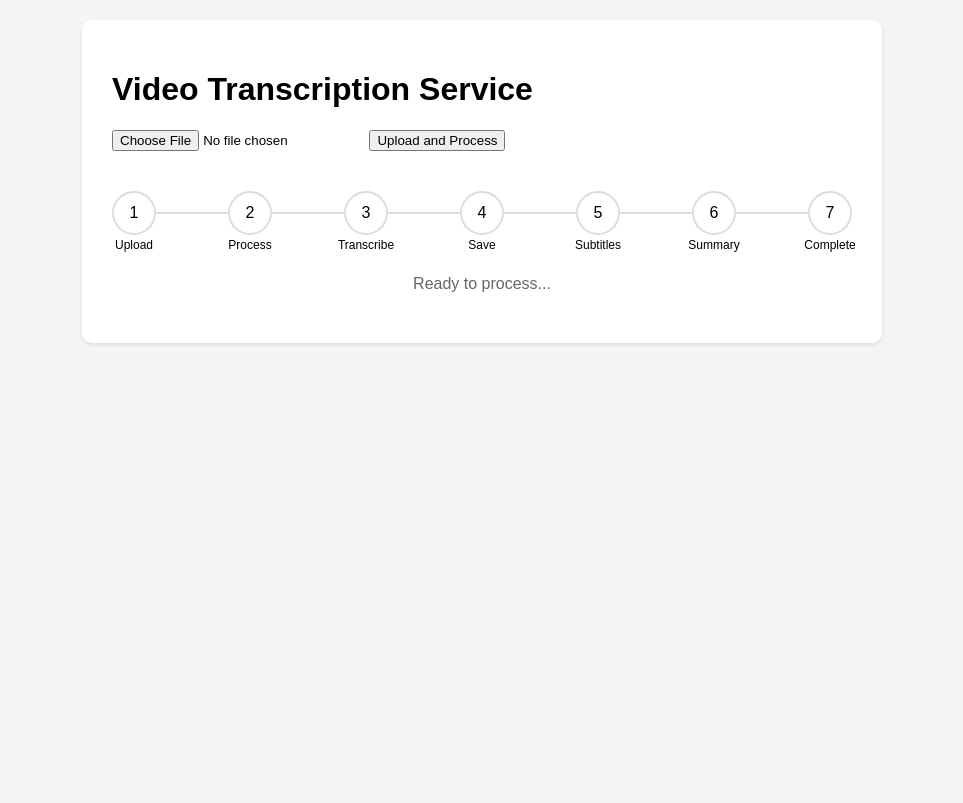
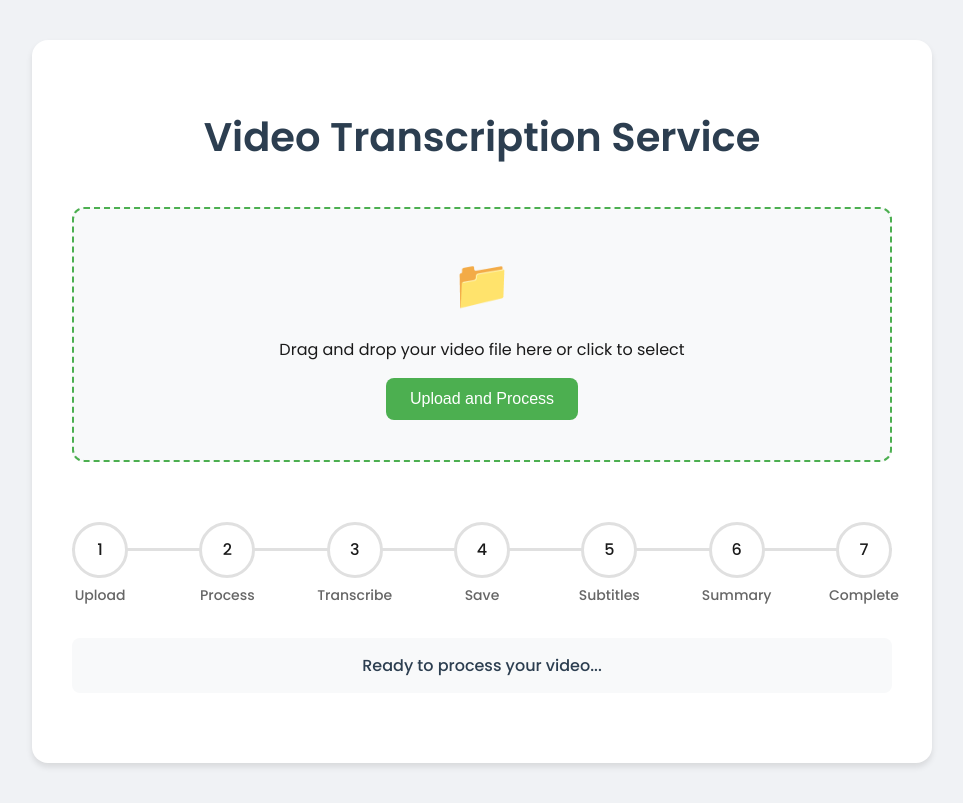
Before and after one commit to saulotarsobc/video-transcript, a Flask app: page / in a window 1280 px wide. Shown: the whole page, without its empty margins (158-1121 px from the left). Before the commit the page ends 345 px from the top, so only its background shows below. Run offline with Flask 3, Linux system fonts and the light colour scheme; some libraries are stand-ins or nearby versions.

Commit message:
refactor: improve UI/UX and streamline OllamaService initialization
- Enhanced the UI/UX of the video transcription service with a modern design, drag-and-drop functionality, and improved visual feedback
- Initialized the Ollama client in the constructor of OllamaService to avoid repeated initialization
- Removed VideoService as it was no longer used in the codebase

```diff
--- a/python/main.py
+++ b/python/main.py
@@ -109,5 +109,5 @@ def process_video():
 
 if __name__ == "__main__":
     logger.info("================= Starting application =================")
-    logger.info(f"Initializing application | Port: {PORT} | Ollam Model: {OLLAMA_MODEL} | Whisper Model {WHISPER_MODEL}")
+    logger.info(f"Initializing application | Port: {PORT} | Ollam Model: \"{OLLAMA_MODEL}\" | Whisper Model \"{WHISPER_MODEL}\"")
     socketio.run(app, host='0.0.0.0', port=PORT, debug=DEBUG)
--- a/python/templates/index.html
+++ b/python/templates/index.html
@@ -1,80 +1,174 @@
 <!DOCTYPE html>
 <html>
 <head>
-    <title>Video Transcription</title>
+    <title>Video Transcription Service</title>
+    <link href="https://fonts.googleapis.com/css2?family=Poppins:wght@400;500;600&display=swap" rel="stylesheet">
     <style>
         body {
-            font-family: Arial, sans-serif;
-            max-width: 800px;
+            font-family: 'Poppins', sans-serif;
+            max-width: 900px;
             margin: 0 auto;
-            padding: 20px;
-            background-color: #f5f5f5;
+            padding: 40px 20px;
+            background-color: #f0f2f5;
+            color: #1a1a1a;
         }
+
         .container {
             background: white;
-            padding: 30px;
-            border-radius: 10px;
-            box-shadow: 0 2px 4px rgba(0,0,0,0.1);
+            padding: 40px;
+            border-radius: 16px;
+            box-shadow: 0 4px 6px rgba(0,0,0,0.1);
         }
+
+        h1 {
+            text-align: center;
+            color: #2c3e50;
+            margin-bottom: 40px;
+            font-size: 2.5em;
+        }
+
+        /* Upload Area */
+        .upload-area {
+            border: 2px dashed #4CAF50;
+            border-radius: 12px;
+            padding: 40px 20px;
+            text-align: center;
+            margin: 20px 0;
+            cursor: pointer;
+            transition: all 0.3s ease;
+            background: #f8f9fa;
+        }
+
+        .upload-area:hover {
+            background: #e8f5e9;
+            border-color: #2e7d32;
+        }
+
+        .upload-area.dragging {
+            background: #e8f5e9;
+            border-color: #2e7d32;
+        }
+
+        .upload-icon {
+            font-size: 48px;
+            color: #4CAF50;
+            margin-bottom: 15px;
+        }
+
+        /* Stepper */
         .stepper {
             display: flex;
             justify-content: space-between;
             align-items: center;
-            margin: 40px 0;
+            margin: 60px 0;
             position: relative;
         }
+
         .stepper::before {
             content: '';
             position: absolute;
-            height: 2px;
+            height: 3px;
             width: 100%;
-            background: #ddd;
+            background: #e0e0e0;
             z-index: 1;
         }
+
         .step {
-            width: 40px;
-            height: 40px;
+            width: 50px;
+            height: 50px;
             border-radius: 50%;
             background: white;
-            border: 2px solid #ddd;
+            border: 3px solid #e0e0e0;
             display: flex;
             align-items: center;
             justify-content: center;
             position: relative;
             z-index: 2;
+            transition: all 0.3s ease;
+            font-weight: 500;
         }
+
         .step.active {
             border-color: #4CAF50;
             background: #4CAF50;
             color: white;
+            box-shadow: 0 0 10px rgba(76,175,80,0.5);
         }
+
         .step.completed {
             border-color: #4CAF50;
             background: #4CAF50;
             color: white;
         }
+
         .step-label {
             position: absolute;
-            top: 45px;
-            font-size: 12px;
+            top: 60px;
+            font-size: 14px;
             white-space: nowrap;
+            color: #666;
+            font-weight: 500;
         }
-        #uploadForm {
-            margin: 20px 0;
-        }
-        #summary {
-            margin-top: 20px;
-            padding: 20px;
-            border: 1px solid #ddd;
-            border-radius: 5px;
-            background: #f9f9f9;
-            display: none;
-            white-space: pre-wrap;
-        }
+
+        /* Status */
         .current-status {
             text-align: center;
-            margin: 20px 0;
-            color: #666;
+            margin: 30px 0;
+            padding: 15px;
+            background: #f8f9fa;
+            border-radius: 8px;
+            color: #2c3e50;
+            font-weight: 500;
+        }
+
+        /* Summary */
+        .summary-container {
+            margin-top: 30px;
+            padding: 25px;
+            border-radius: 12px;
+            background: #f8f9fa;
+            border: 1px solid #e0e0e0;
+        }
+
+        .summary-container h3 {
+            color: #2c3e50;
+            margin-top: 0;
+            padding-bottom: 15px;
+            border-bottom: 2px solid #4CAF50;
+        }
+
+        .summary-text {
+            line-height: 1.6;
+            color: #333;
+        }
+
+        /* Button */
+        button {
+            background: #4CAF50;
+            color: white;
+            border: none;
+            padding: 12px 24px;
+            border-radius: 8px;
+            cursor: pointer;
+            font-size: 16px;
+            font-weight: 500;
+            transition: all 0.3s ease;
+        }
+
+        button:hover {
+            background: #2e7d32;
+            transform: translateY(-2px);
+        }
+
+        /* Loading Animation */
+        @keyframes pulse {
+            0% { transform: scale(1); }
+            50% { transform: scale(1.05); }
+            100% { transform: scale(1); }
+        }
+
+        .processing .step.active {
+            animation: pulse 1.5s infinite;
         }
     </style>
 </head>
@@ -82,10 +176,14 @@
     <div class="container">
         <h1>Video Transcription Service</h1>
 
-        <form id="uploadForm">
-            <input type="file" id="videoFile" accept="video/*,audio/*" required>
-            <button type="submit">Upload and Process</button>
-        </form>
+        <div class="upload-area" id="dropZone">
+            <div class="upload-icon">📁</div>
+            <p>Drag and drop your video file here or click to select</p>
+            <form id="uploadForm">
+                <input type="file" id="videoFile" accept="video/*,audio/*" required style="display: none">
+                <button type="submit">Upload and Process</button>
+            </form>
+        </div>
 
         <div class="stepper">
             <div class="step" data-step="1">
@@ -119,10 +217,10 @@
         </div>
 
         <div class="current-status" id="currentStatus">
-            Ready to process...
+            Ready to process your video...
         </div>
 
-        <div id="summary" class="summary-container"></div>
+        <div id="summary" class="summary-container" style="display: none;"></div>
     </div>
 
     <script src="https://cdnjs.cloudflare.com/ajax/libs/socket.io/4.0.1/socket.io.js"></script>
@@ -131,6 +229,26 @@
         const currentStatus = document.getElementById('currentStatus');
         const summaryDiv = document.getElementById('summary');
         const form = document.getElementById('uploadForm');
+        const dropZone = document.getElementById('dropZone');
+        const fileInput = document.getElementById('videoFile');
+
+        // Drag and drop functionality
+        dropZone.addEventListener('click', () => fileInput.click());
+
+        dropZone.addEventListener('dragover', (e) => {
+            e.preventDefault();
+            dropZone.classList.add('dragging');
+        });
+
+        dropZone.addEventListener('dragleave', () => {
+            dropZone.classList.remove('dragging');
+        });
+
+        dropZone.addEventListener('drop', (e) => {
+            e.preventDefault();
+            dropZone.classList.remove('dragging');
+            fileInput.files = e.dataTransfer.files;
+        });
 
         function updateSteps(step) {
             document.querySelectorAll('.step').forEach(stepEl => {
@@ -140,6 +258,7 @@
                     stepEl.classList.remove('active');
                 } else if (stepNum === step) {
                     stepEl.classList.add('active');
+                    stepEl.classList.remove('completed');
                 } else {
                     stepEl.classList.remove('completed', 'active');
                 }
@@ -147,13 +266,10 @@
         }
 
         socket.on('status', function(data) {
-            console.log("Received status:", data);  // Debug log
             currentStatus.textContent = data.message;
-
             if (data.step) {
                 updateSteps(data.step);
             }
-
             if (data.success && data.summary) {
                 summaryDiv.style.display = 'block';
                 summaryDiv.innerHTML = `
@@ -165,14 +281,18 @@
 
         form.onsubmit = async (e) => {
             e.preventDefault();
-            summaryDiv.style.display = 'none';
-            summaryDiv.innerHTML = '';
-            currentStatus.textContent = 'Starting process...';
-            updateSteps(1);
-
             const formData = new FormData();
             const fileField = document.getElementById('videoFile');
+
+            if (!fileField.files.length) {
+                alert('Please select a file first');
+                return;
+            }
+
             formData.append('file', fileField.files[0]);
+            summaryDiv.style.display = 'none';
+            updateSteps(1);
+            document.querySelector('.stepper').classList.add('processing');
 
             try {
                 const response = await fetch('/process-video', {
@@ -186,17 +306,11 @@
                     throw new Error(result.error || 'Process failed');
                 }
 
-                if (result.success && result.summary) {
-                    summaryDiv.style.display = 'block';
-                    summaryDiv.innerHTML = `
-                        <h3>Video Summary</h3>
-                        <div class="summary-text">${result.summary.replace(/\n/g, '<br>')}</div>
-                    `;
-                }
+                document.querySelector('.stepper').classList.remove('processing');
             } catch (error) {
                 console.error('Error:', error);
                 currentStatus.textContent = 'Error: ' + error.message;
-                updateSteps(1); // Reset steps on error
+                document.querySelector('.stepper').classList.remove('processing');
             }
         };
     </script>
```
Also changed, not shown: python/services/OllamaService.py (+4 -3 lines), python/services/VideoService.py (deleted, +0 -76 lines).
